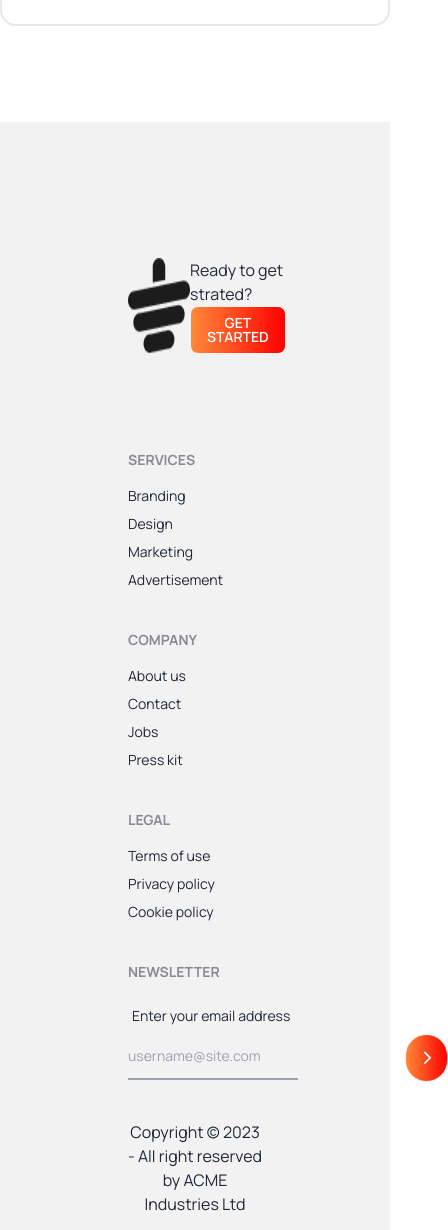
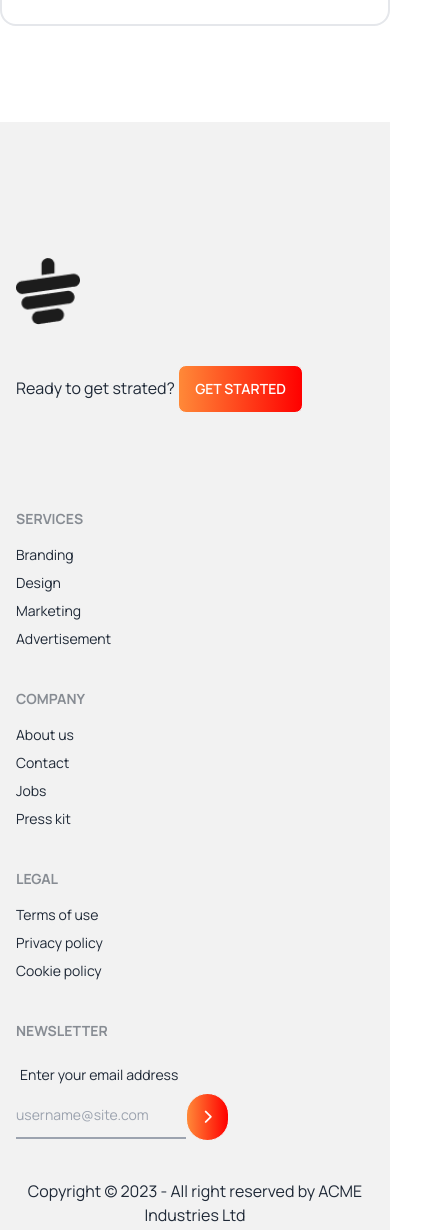
Before and after one commit to arafatrahman41/tea-house-website, a plain HTML site: page index.html in a window 390 px wide. Shown: the part 7520-8750 px from the top of the page, 448 px wide, since content can reach past the window. Drawn offline with nearby package versions, Linux system fonts and the light colour scheme.

Commit message:
updated few section

```diff
--- a/index.html
+++ b/index.html
@@ -249,9 +249,9 @@
         </section>
     </main>
 
-    <footer class="px-32 py-10 bg-base-200 text-base-content">
-        <div class="flex justify-between my-24">
-            <img src="images/cup.png" alt="">
+    <footer class="px-4 lg:px-32 py-10 bg-base-200 text-base-content">
+        <div class="flex gap-10 lg:gap-0 flex-col md:flex-row lg:flex-row items-cetner justify-between my-24">
+            <img class="w-16" src="images/cup.png" alt="">
             <p>
                 <span>Ready to get strated?</span>
                 <button class="btn bg-gradient-to-r from-gradient-start to-gradient-end text-white">Get started</button>
@@ -287,7 +287,7 @@
                 </label>
                 <div class="relative">
                     <input type="text" placeholder="username@site.com" class="py-3 bg-transparent border-b-2 border-gray-400 outline-none" />
-                    <button class="btn absolute top-0 right-0 rounded-full bg-gradient-to-r from-gradient-start to-gradient-end text-white"><i class="fa-solid fa-chevron-right"></i></button>
+                    <button class="btn absolute top-0  rounded-full bg-gradient-to-r from-gradient-start to-gradient-end text-white"><i class="fa-solid fa-chevron-right"></i></button>
                 </div>
             </div>
         </div>
```
